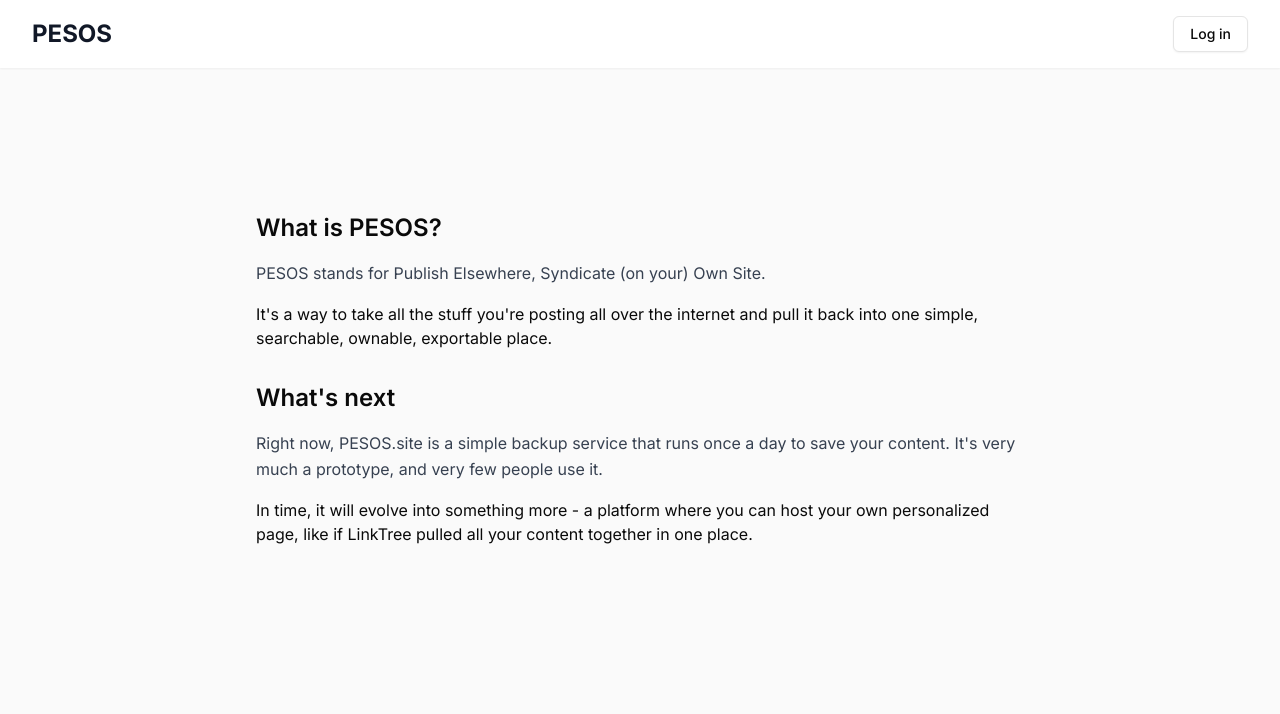
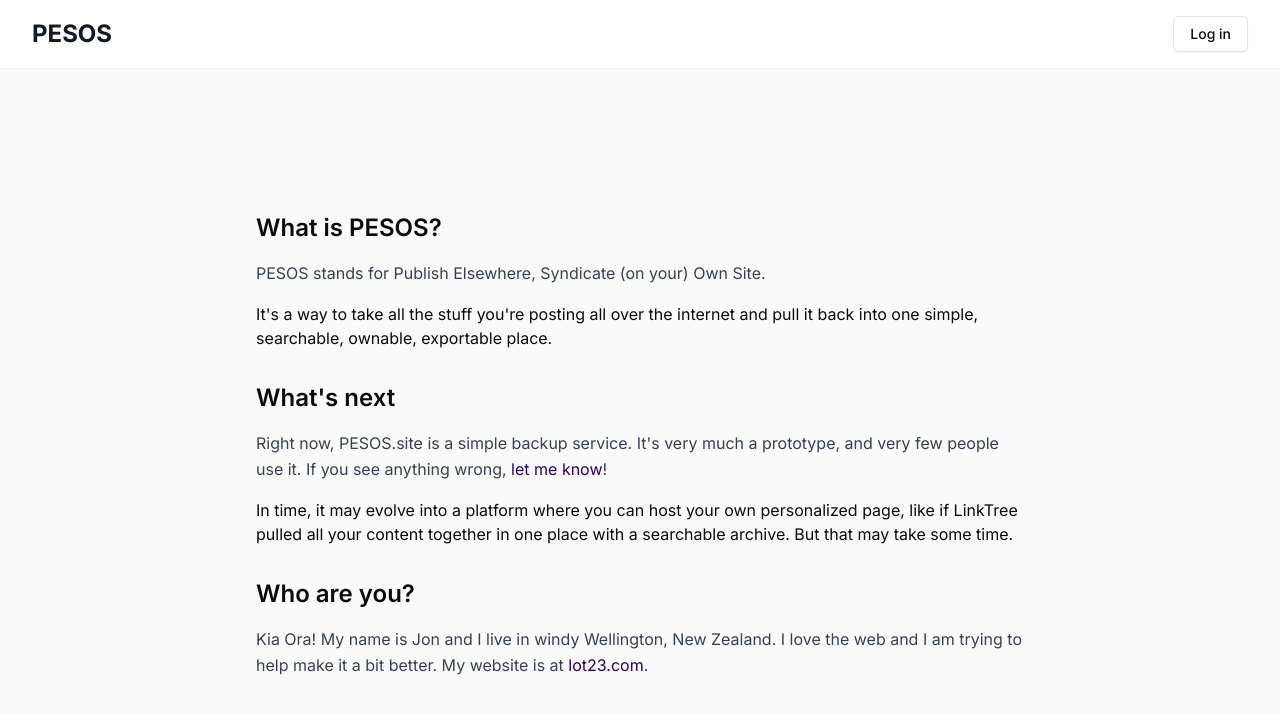
Before and after one commit to jonbell-lot23/pesos, a Next.js app: page /about in a window 1280 px wide. Shown: the top 714 px of the page. Built offline with nearby package versions, Linux system fonts and the light colour scheme; no server answers.

Commit message:
Better about page

```diff
--- a/app/about/page.tsx
+++ b/app/about/page.tsx
@@ -17,14 +17,22 @@
       <section className="space-y-4">
         <h2 className="text-2xl font-semibold">What's next</h2>
         <p className="text-gray-700 leading-relaxed">
-          Right now, PESOS.site is a simple backup service that runs once a day
-          to save your content. It's very much a prototype, and very few people
-          use it.
+          Right now, PESOS.site is a simple backup service. It's very much a
+          prototype, and very few people use it. If you see anything wrong,{" "}
+          <a href="mailto:jb@lot23.com">let me know</a>!
         </p>
         <p>
-          In time, it will evolve into something more - a platform where you can
-          host your own personalized page, like if LinkTree pulled all your
-          content together in one place.
+          In time, it may evolve into a platform where you can host your own
+          personalized page, like if LinkTree pulled all your content together
+          in one place with a searchable archive. But that may take some time.
+        </p>
+      </section>
+      <section className="space-y-4">
+        <h2 className="text-2xl font-semibold">Who are you?</h2>
+        <p className="text-gray-700 leading-relaxed">
+          Kia Ora! My name is Jon and I live in windy Wellington, New Zealand. I
+          love the web and I am trying to help make it a bit better. My website
+          is at <a href="https://lot23.com">lot23.com</a>.
         </p>
       </section>
     </div>
```
